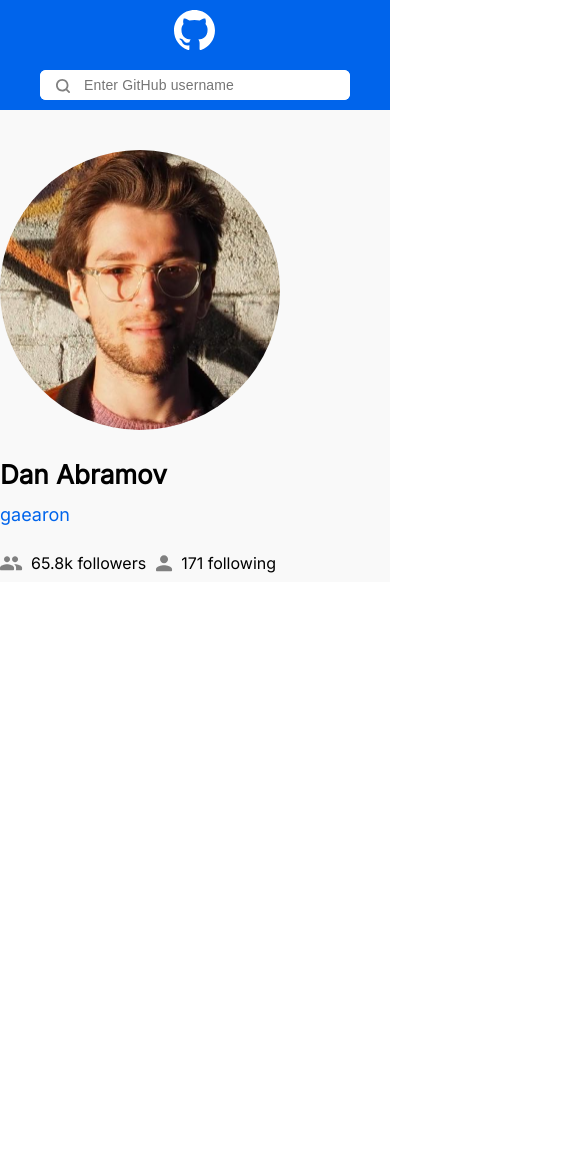
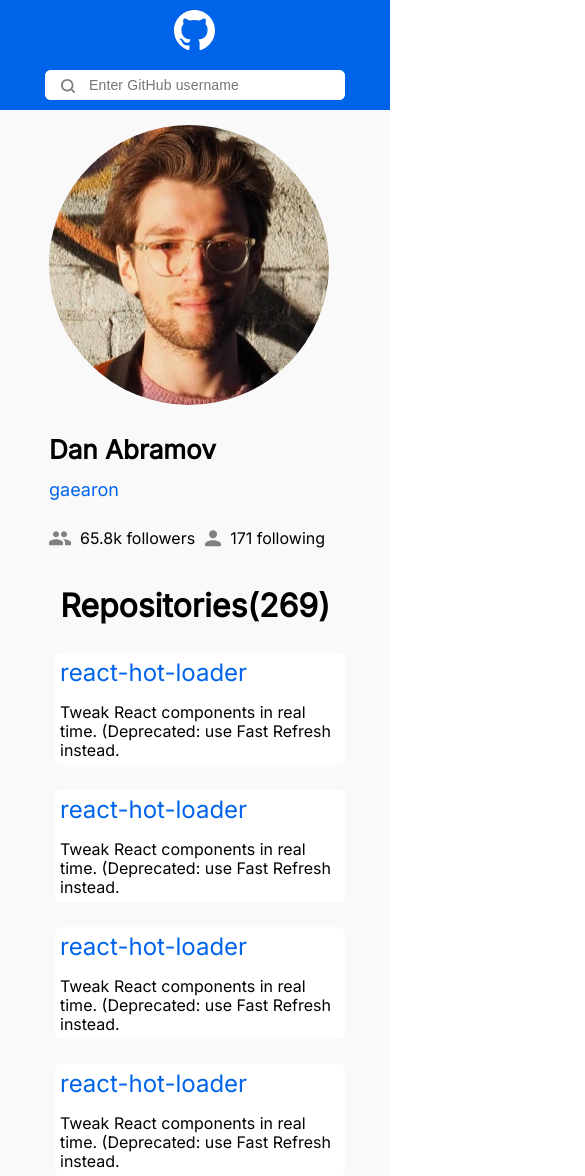
Before and after one commit to VZaleski/Startup-Summer-2022, a React (Create React App) app in the folder startup-summer/: page / in a window 390 px wide. Shown: the top 1176 px of the page, 585 px wide, since content can reach past the window. Before the commit the page ends 844 px from the top, so only its background shows below. Built offline with nearby package versions, Linux system fonts and the light colour scheme.

Commit message:
fix: adaptive design components

```diff
--- a/startup-summer/src/components/Header/Header.module.css
+++ b/startup-summer/src/components/Header/Header.module.css
@@ -90,3 +90,13 @@
     left: 10px;
   }
 }
+
+@media screen and (max-width: 400px) {
+  .wrapper {
+    width: 300px;
+  }
+
+  .search {
+    width: 300px;
+  }
+}
--- a/startup-summer/src/components/Main/Main.jsx
+++ b/startup-summer/src/components/Main/Main.jsx
@@ -1,15 +1,15 @@
 import s from './Main.module.css';
 import Profile from './Profile/Profile';
-import EmptyList from './EmptyList/EmptyList';
-//  import Repositories from './Repositories/Repositories';
+//  import EmptyList from './EmptyList/EmptyList';
+import Repositories from './Repositories/Repositories';
 
 function Main() {
   return (
     <main className={s.main}>
       <div className={s.wrapper}>
         <Profile />
-        {/*  <Repositories />  */}
-        <EmptyList />
+        <Repositories />
+        {/*  <EmptyList />  */}
       </div>
     </main>
   );
--- a/startup-summer/src/components/Main/Main.module.css
+++ b/startup-summer/src/components/Main/Main.module.css
@@ -9,3 +9,17 @@
     margin: 0 auto;
     display: flex;
 }
+
+@media screen and (max-width: 1400px) {
+    .wrapper {
+        width:100%;
+    }
+}
+
+@media screen and (max-width: 780px) {
+    .wrapper {
+        flex-direction: column;
+        justify-content: center;
+        align-items: center;
+    }
+}
--- a/startup-summer/src/components/Main/Profile/Profile.module.css
+++ b/startup-summer/src/components/Main/Profile/Profile.module.css
@@ -44,3 +44,16 @@
     line-height: 150%;
     color: #000000;
 }
+
+@media screen and (max-width: 1400px) {
+    .profile {
+        margin-left: 15px;
+    }
+}
+
+@media screen and (max-width: 780px) {
+    .profile {
+        margin-left: 0;
+        margin-top: 15px;
+    }
+}
--- a/startup-summer/src/components/Main/Repositories/OneRepository/OneRepository.module.css
+++ b/startup-summer/src/components/Main/Repositories/OneRepository/OneRepository.module.css
@@ -28,3 +28,16 @@
     color: #000000;
     margin: 0;
 }
+
+@media screen and (max-width: 1400px) {
+    .oneRepository {
+        width:80%;
+    }
+}
+
+@media screen and (max-width: 400px) {
+    .oneRepository {
+        width: 280px;
+        padding: 5px 5px;
+    }
+}
--- a/startup-summer/src/components/Main/Repositories/Repositories.module.css
+++ b/startup-summer/src/components/Main/Repositories/Repositories.module.css
@@ -1,4 +1,5 @@
 .repositories {
+    width: 877px;
     margin-left: 87px;
 }
 
@@ -10,3 +11,25 @@
     line-height: 130%;
     color: #000000;
 }
+
+@media screen and (max-width: 1400px) {
+    .repositories {
+        width:80%
+    }
+}
+
+@media screen and (max-width: 780px) {
+    .repositories {
+        margin: 0;
+    }
+
+    .title {
+        text-align: center;
+    }
+}
+
+@media screen and (max-width: 400px) {
+    .repositories {
+        width: 280px;
+    }
+}
```
